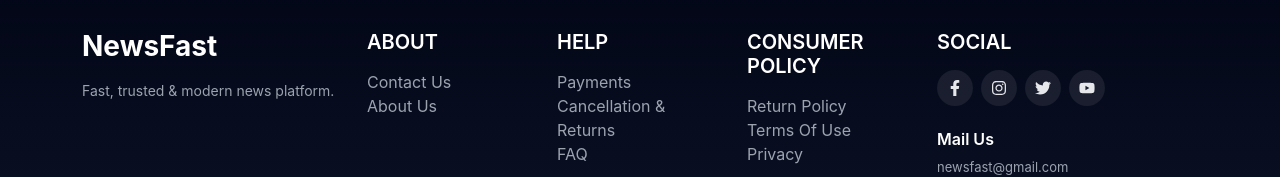
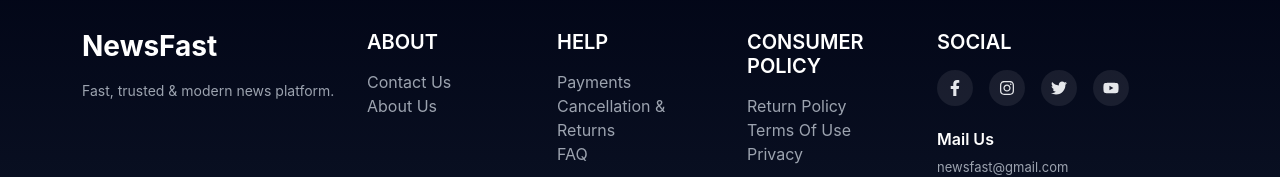
Before and after one commit to RahulBera752/newssfast, a React (Create React App) app: page / in a window 1280 px wide. Shown: the part 541-718 px from the top of the page. Built offline with nearby package versions, Linux system fonts and the light colour scheme; no server answers.

Commit message:
Fix footer anchor accessibility issue

```diff
--- a/src/componants/Footer.js
+++ b/src/componants/Footer.js
@@ -13,6 +13,7 @@ const Footer = () => {
     >
       <div className="container">
         <div className="row">
+
           {/* Brand */}
           <div className="col-lg-3 col-md-6 mb-4">
             <h2 className="fw-bold mb-3" style={{ fontSize: 28 }}>
@@ -52,46 +53,15 @@ const Footer = () => {
             </ul>
           </div>
 
-          {/* SOCIAL */}
+          {/* SOCIAL (NO <a> TAGS NOW) */}
           <div className="col-lg-3 col-md-6 mb-4">
             <h5 className="fw-semibold mb-3">SOCIAL</h5>
 
-            <div className="d-flex mb-4 gap-2">
-              <a
-                href="https://facebook.com"
-                target="_blank"
-                rel="noopener noreferrer"
-                className="social-icon"
-              >
-                <FaFacebookF size={16} />
-              </a>
-
-              <a
-                href="https://instagram.com"
-                target="_blank"
-                rel="noopener noreferrer"
-                className="social-icon"
-              >
-                <FaInstagram size={16} />
-              </a>
-
-              <a
-                href="https://twitter.com"
-                target="_blank"
-                rel="noopener noreferrer"
-                className="social-icon"
-              >
-                <FaTwitter size={16} />
-              </a>
-
-              <a
-                href="https://youtube.com"
-                target="_blank"
-                rel="noopener noreferrer"
-                className="social-icon"
-              >
-                <FaYoutube size={16} />
-              </a>
+            <div className="d-flex mb-4">
+              <span className="me-3 social-icon"><FaFacebookF /></span>
+              <span className="me-3 social-icon"><FaInstagram /></span>
+              <span className="me-3 social-icon"><FaTwitter /></span>
+              <span className="social-icon"><FaYoutube /></span>
             </div>
 
             <h6 className="fw-semibold mb-2">Mail Us</h6>
@@ -107,9 +77,7 @@ const Footer = () => {
             </p>
           </div>
           <div className="col-md-4 text-md-end">
-            <Link to="/help-center" className="footer-link">
-              Help Center
-            </Link>
+            <Link to="/help-center" className="footer-link">Help Center</Link>
           </div>
         </div>
       </div>
@@ -134,6 +102,7 @@ const Footer = () => {
           background: rgba(255,255,255,0.08);
           color: #e5e7eb;
           transition: 0.25s;
+          cursor: pointer;
         }
         .social-icon:hover {
           background: rgba(255,255,255,0.2);
```
